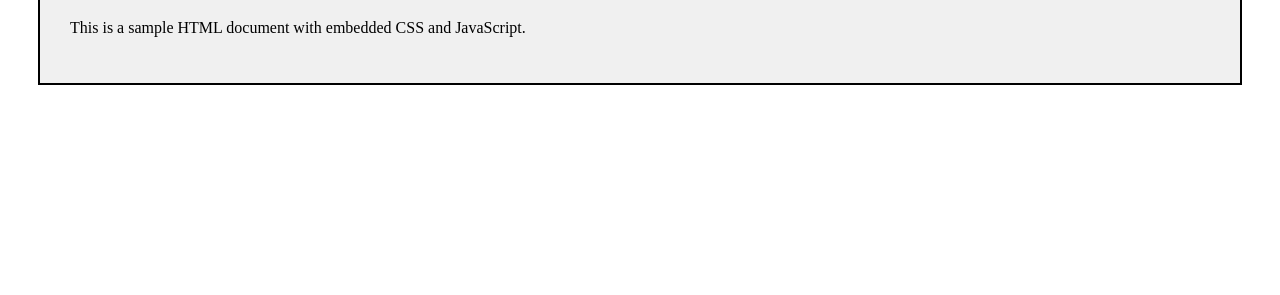
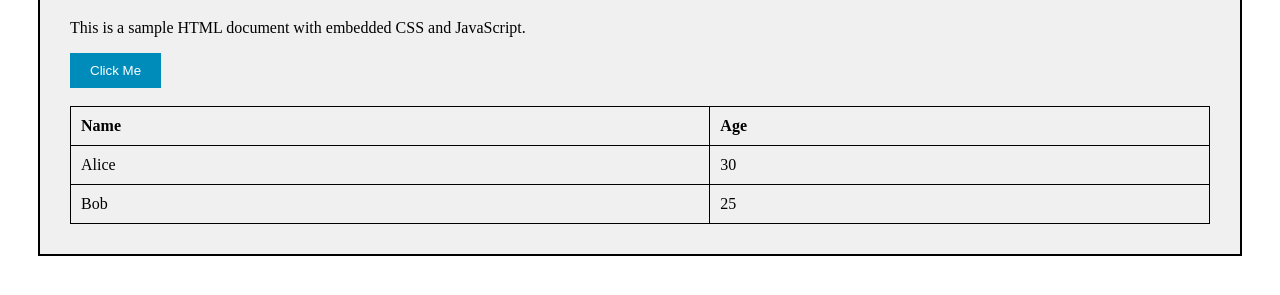
Before and after one commit to musolee1/ornek-html-calismasi, a plain HTML site: page docs/index.html in a window 1280 px wide. Shown: the part 169-464 px from the top of the page. Drawn offline with Linux system fonts and the light colour scheme.

Commit message:
Yeni özellikler

```diff
--- a/docs/index.html
+++ b/docs/index.html
@@ -3,7 +3,7 @@
 <head>
     <meta charset="UTF-8">
     <meta name="viewport" content="width=device-width, initial-scale=1.0">
-    <title>Document</title>
+    <title>HTML Çalışması</title>
 
     <style>
         .container {
@@ -31,6 +31,28 @@
             font-weight: bold;
         }
 
+        button {
+            background-color: #008CBA;
+            color: white;
+            padding: 10px 20px;
+            border: none;
+            cursor: pointer;
+        }
+
+        table {
+            width: 100%;
+            border-collapse: collapse;
+        }
+
+        table, th, td {
+            border: 1px solid black;
+        }
+
+        th, td {
+            padding: 10px;
+            text-align: left;
+        }
+
     </style>
 
     <script>
@@ -49,7 +71,23 @@
         <h1>Hello, World!</h1>
         <p>This is a sample HTML document with embedded CSS and JavaScript.</p>
 
+        <button onclick="alert('Button clicked!')">Click Me</button>
+        <br><br>
 
+        <table>
+            <tr>
+                <th>Name</th>
+                <th>Age</th>
+            </tr>
+            <tr>
+                <td>Alice</td>
+                <td>30</td>
+            </tr>
+            <tr>
+                <td>Bob</td>
+                <td>25</td>
+            </tr>
+        </table>
     </div>
 </body>
 </html>
```
